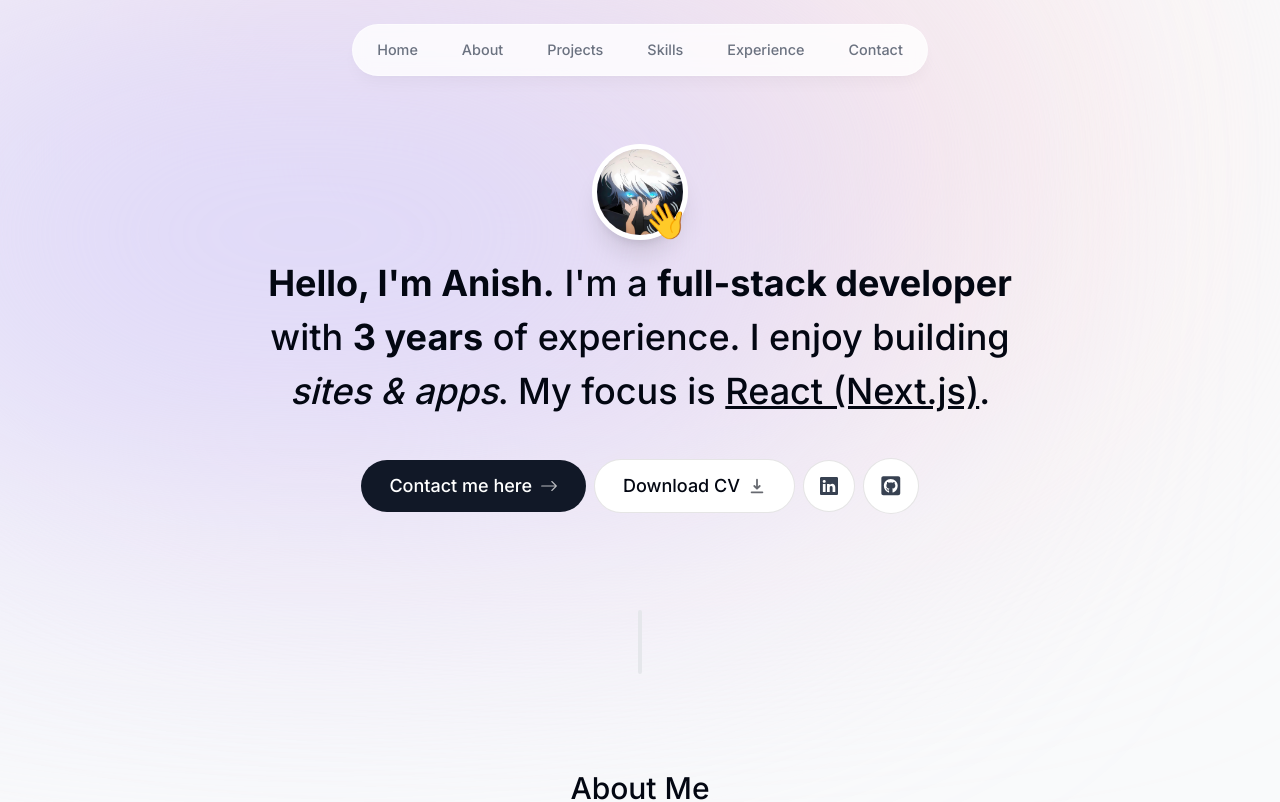
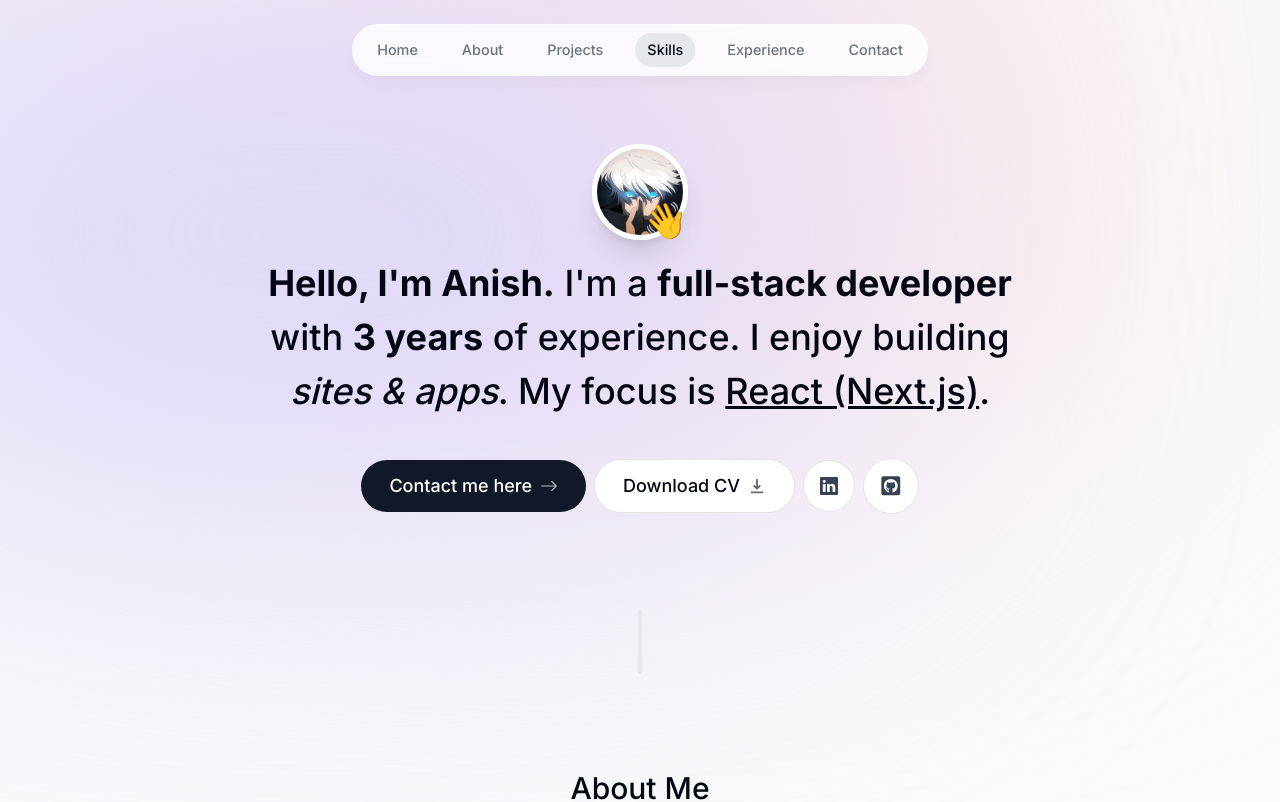
Before and after one commit to gupta82anish/nextjs-portfolio, a Next.js app: page / in a window 1280 px wide. Shown: the top 802 px of the page. Built offline with nearby package versions, Linux system fonts and the light colour scheme.

Commit message:
added skills

```diff
--- a/app/components/about.tsx
+++ b/app/components/about.tsx
@@ -2,14 +2,18 @@
 import React from 'react'
 import SectionHeading from './section-heading'
 import { motion } from 'framer-motion'
+import { useSectionInView } from '@/lib/hooks'
 
 export default function About() {
+  const { ref } = useSectionInView("About")
+
   return (
     <motion.section className='mb-28 max-w-[45rem] text-center leading-8 sm:mb-40 scroll-mt-28'
     initial={{ opacity: 0, y: 100 }}
     animate={{ opacity: 1, y: 0 }}
     transition={{ duration: 0.175 }}
     id="about"
+    ref={ref}
     >
         <SectionHeading>About Me</SectionHeading>
         <p className='mb-3'>
--- /dev/null
+++ b/app/components/experience.tsx
@@ -0,0 +1,7 @@
+import React from 'react'
+
+export default function Experience() {
+  return (
+    <div>Experience</div>
+  )
+}
--- a/app/components/header.tsx
+++ b/app/components/header.tsx
@@ -3,8 +3,12 @@
 import  { motion } from 'framer-motion'
 import { links } from '@/lib/data'
 import Link from 'next/link'
+import clsx from 'clsx'
+import { useActiveSectionContext } from '../context/active-section-context'
 export default function Header() {
-  return <header className="z-[999] relative">
+
+  const { activeSection, setActiveSection, setTimeOfLastClick} = useActiveSectionContext()
+  return (<header className="z-[999] relative">
     <motion.div className="fixed top-0 left-1/2 h-[4.5rem] w-full rounded-none border
     border-white border-opacity-40 bg-white bg-opacity-80 shadow-lg shadow-black/[0.03] backdrop-blur-[0.5rem]
     sm:top-6 sm:h-[3.25rem] sm:w-[36rem] sm:rounded-full"
@@ -16,19 +20,34 @@
       <ul className='flex w-[22rem] flex-wrap items-center justify-center gap-y-1 text-[0.9rem] font-medium text-gray-500 sm:w-[initial] sm:flex-nowrap sm:gap-5'>
         {
           links.map(link => (
-            <motion.li className="h-3/4 flex items-center justify-center" key={link.hash}
+            <motion.li className="h-3/4 flex items-center justify-center relative" key={link.hash}
             initial={{ y: -100, opacity: 0 }}
             animate={{ y:0, opacity: 1 }}
             >
-              <Link className="flex w-full items-center justify-center px-3 py-3 hover:text-gray-950 transition" href={link.hash}>
+              <Link className={clsx("flex w-full items-center justify-center px-3 py-3 hover:text-gray-950 transition",{
+                "text-gray-950": activeSection === link.name
+              })} href={link.hash} onClick={() => {
+                setActiveSection(link.name)
+                setTimeOfLastClick(Date.now())
+                }}>
               {
+
                 link.name
               }
+              {
+                link.name === activeSection && (
+                  <motion.span className={'bg-gray-200 rounded-full absolute inset-0 -z-10'}
+                  layoutId='activeSection'
+                  transition={{ type: 'spring', stiffness: 380, damping: 30 }}
+                  ></motion.span>
+                )
+              }
+
               </Link>
             </motion.li>
           ))
         }
       </ul>
     </nav>
-  </header>
+  </header>)
 }
--- a/app/components/intro.tsx
+++ b/app/components/intro.tsx
@@ -7,9 +7,12 @@
 import { BsArrowRight, BsLinkedin } from 'react-icons/bs';
 import { HiDownload } from 'react-icons/hi';
 import { FaGithubSquare } from 'react-icons/fa';
+
+import { useSectionInView } from '@/lib/hooks';
 export default function Intro() {
+    const {ref} = useSectionInView("Home", 0.5)
   return (
-    <section id="home" className='mb-28 max-w-[50rem] text-center sm:mb-0 scroll-mt-[100rem]'>
+    <section ref={ref} id="home" className='mb-28 max-w-[50rem] text-center sm:mb-0 scroll-mt-[100rem]'>
         <div className='flex items-center justify-center'>
             <div className='relative'>
                 <motion.div
--- a/app/components/projects.tsx
+++ b/app/components/projects.tsx
@@ -1,11 +1,14 @@
-import React, { useRef } from 'react'
+"use client"
+import React from 'react'
 import SectionHeading from './section-heading'
 import { projectsData } from '@/lib/data'
 import Project from './project'
+import { useSectionInView } from '@/lib/hooks'
 
 export default function Projects() {
+  const { ref } = useSectionInView("Projects", 0.3)
   return (
-    <section id="projects" className='scroll-mt-28'>
+    <section ref={ref} id="projects" className='mb:28 scroll-mt-28 sm:mb-40'>
         <SectionHeading>My projects</SectionHeading>
         <div>
             {
--- /dev/null
+++ b/app/components/skills.tsx
@@ -0,0 +1,45 @@
+'use client'
+import React from 'react'
+import SectionHeading from './section-heading'
+import { skillsData } from '@/lib/data'
+import { useSectionInView } from '@/lib/hooks'
+import { motion } from 'framer-motion'
+
+const fadeInAnimationVariants = {
+    initial: {
+        opacity: 0,
+        y: 100
+    },
+    animate: (index: number) => ({
+        opacity: 1,
+        y: 0,
+        transition: {
+            delay: 0.03 * index
+        }
+    })
+};
+
+export default function Skills() {
+  const { ref } = useSectionInView("Skills")
+  return (
+    <section className='mb-28 max-w-[53rem] scroll-mt-28 text-center sm:mb-40' ref={ref} id="skills">
+        <SectionHeading>My skills</SectionHeading>
+        <ul className='flex flex-wrap justify-center gap-2 text-lg text-gray-800'>
+            {
+                skillsData.map((skill, index) => (
+                    <motion.li key={index}
+                    variants={fadeInAnimationVariants}
+                    initial='initial'
+                    whileInView="animate"
+                    viewport={{ once: true }}
+                    custom={index}
+                    className='bg-white border border-black/[0.1] rounded-xl px-5 py-3'
+                    >
+                        {skill}
+                    </motion.li>
+                ))
+            }
+        </ul>
+    </section>
+  )
+}
--- /dev/null
+++ b/app/context/active-section-context.tsx
@@ -0,0 +1,35 @@
+"use client"
+import React, { createContext, useContext, useState } from 'react'
+
+import type { SectionName } from '@/lib/types';
+
+
+type ActiveSectionContextProps = {
+    children: React.ReactNode;
+}
+type ActiveSectionContextType = {
+    activeSection: SectionName;
+    setActiveSection: React.Dispatch<React.SetStateAction<SectionName>>;
+    timeOfLastClick: number;
+    setTimeOfLastClick: React.Dispatch<React.SetStateAction<number>>;
+}
+export const ActiveSectionContext = createContext<ActiveSectionContextType | null>(null);
+
+export default function ActiveSectionContextProvider({ children }: ActiveSectionContextProps) {
+  const [activeSection, setActiveSection] = useState<SectionName>("Home")
+  const [timeOfLastClick, setTimeOfLastClick] = useState(0)
+  return (
+    <ActiveSectionContext.Provider value={{ activeSection, setActiveSection,
+    timeOfLastClick, setTimeOfLastClick }}>
+      {children}
+    </ActiveSectionContext.Provider>
+  )
+}
+
+export function useActiveSectionContext(){
+    const context = useContext(ActiveSectionContext)
+    if (context === null) {
+        throw new Error('useActiveSectionContext must be used within a ActiveSectionContextProvider')
+    }
+    return context
+}
--- a/app/layout.tsx
+++ b/app/layout.tsx
@@ -2,6 +2,7 @@
 import type { Metadata } from 'next'
 import { Inter } from 'next/font/google'
 import Header from './components/header'
+import ActiveSectionContextProvider from './context/active-section-context'
 
 const inter = Inter({ subsets: ['latin'] })
 
@@ -20,8 +21,11 @@
       <body className={`${inter.className} bg-gray-50 text-gray-950 relative h-[5000px] pt-28 sm:pt-36`}>
         <div className='bg-[#fbe2e3] absolute -z-10 top-[-6rem] right-[11rem] h-[31.25rem] w-[31.25rem] rounded-full blur-[10rem] sm:w-[68.75rem]'></div>
         <div className='bg-[#dbd7fb] absolute top-[-1rem] -z-10 left-[-35rem] h-[31.25rem] w-[50rem] rounded-full blur-[10rem] sm:w-[68.75rem] md:left-[-33rem] lg:left-[-28rem] xl:left-[-15rem] 2xl:left-[-5rem]'></div>
-        <Header />
-        {children}</body>
+        <ActiveSectionContextProvider>
+          <Header />
+          {children}
+        </ActiveSectionContextProvider>
+        </body>
     </html>
   )
 }
--- a/app/page.tsx
+++ b/app/page.tsx
@@ -2,6 +2,7 @@
 import Intro from "./components/intro";
 import Projects from "./components/projects";
 import SectionDivider from "./components/section-divider";
+import Skills from "./components/skills";
 
 export default function Home() {
   return (
@@ -10,6 +11,7 @@
       <SectionDivider />
       <About />
       <Projects />
+      <Skills />
     </main>
   )
 }
--- /dev/null
+++ b/lib/hooks.ts
@@ -0,0 +1,18 @@
+import { useActiveSectionContext } from "@/app/context/active-section-context";
+import { useEffect } from "react";
+import { useInView } from "react-intersection-observer";
+import type { SectionName } from "./types";
+
+export function useSectionInView(sectionName: SectionName, threshold = 0.75){
+    const {ref, inView} = useInView({
+        threshold: threshold
+    });
+    const { setActiveSection, timeOfLastClick } = useActiveSectionContext();
+    useEffect(() => {
+      if(inView && Date.now() - timeOfLastClick > 850){
+          setActiveSection(sectionName)
+        }
+    },[inView, timeOfLastClick, sectionName])
+
+    return {ref}
+}
--- /dev/null
+++ b/lib/types.ts
@@ -0,0 +1,3 @@
+import { links } from '@/lib/data'
+
+export type SectionName = typeof links[number]['name']
--- a/package.json
+++ b/package.json
@@ -9,16 +9,20 @@
     "lint": "next lint"
   },
   "dependencies": {
+    "clsx": "^2.0.0",
     "framer-motion": "^10.16.4",
     "next": "latest",
     "react": "latest",
     "react-dom": "latest",
-    "react-icons": "^4.11.0"
+    "react-icons": "^4.11.0",
+    "react-intersection-observer": "^9.5.2",
+    "react-vertical-timeline-component": "^3.6.0"
   },
   "devDependencies": {
     "@types/node": "latest",
     "@types/react": "latest",
     "@types/react-dom": "latest",
+    "@types/react-vertical-timeline-component": "^3.3.4",
     "autoprefixer": "latest",
     "eslint": "latest",
     "eslint-config-next": "latest",
```
Also changed, not shown: 1 other file (tests, documents, lock files or other folders).
